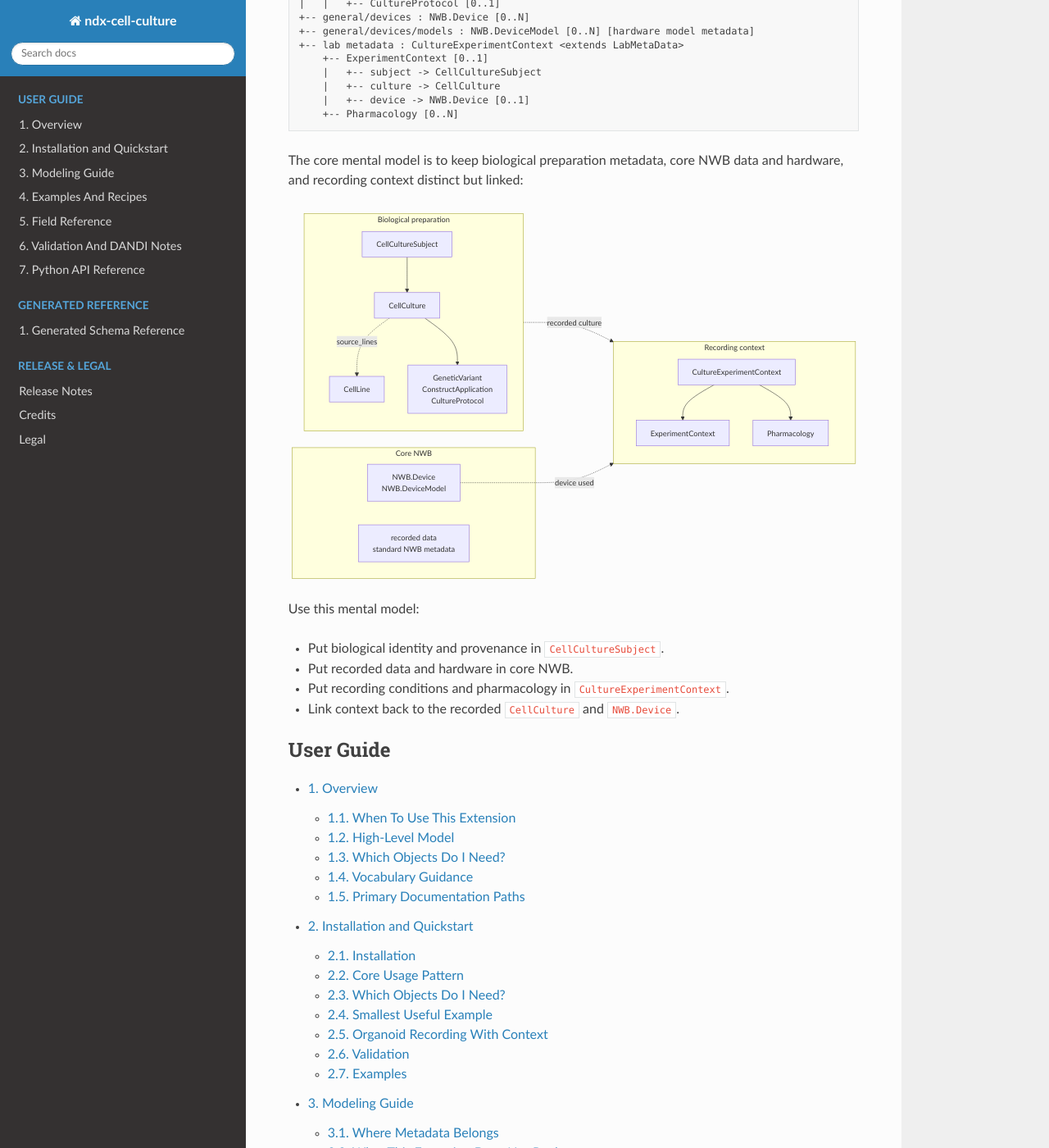
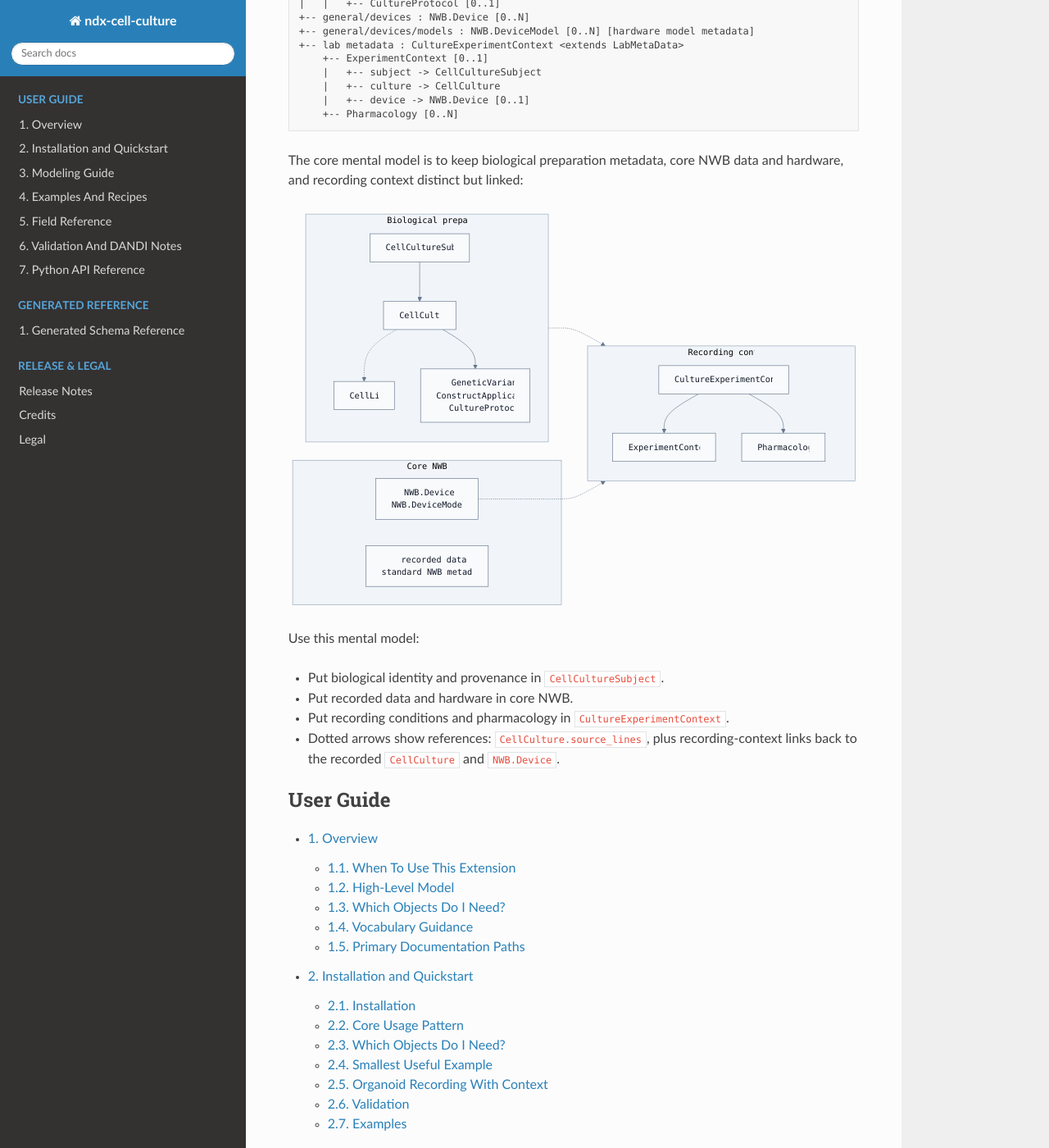
Before and after one commit to braingeneers/ndx-cell-culture, a Sphinx documentation site: the page built from docs/source/source/index.rst, in a window 1280 px wide and 1400 px high, scrolled down 765 px. Shown: the whole window at 82% size. Built offline with Sphinx 7.4.7 and the Read the Docs theme 3.1.0, drawn with Linux system fonts in a browser that asks for light colours.

Commit message:
Style documentation model diagram

```diff
--- a/docs/source/source/_static/theme_overrides.css
+++ b/docs/source/source/_static/theme_overrides.css
@@ -11,3 +11,16 @@
       overflow: visible !important;
    }
 }
+
+.mermaid {
+   margin: 1.25rem auto 1.5rem;
+   text-align: center;
+}
+
+.mermaid svg {
+   display: block;
+   height: auto;
+   margin: 0 auto;
+   max-width: 980px;
+   width: 100%;
+}
--- a/docs/source/source/index.rst
+++ b/docs/source/source/index.rst
@@ -49,6 +49,19 @@ and hardware, and recording context distinct but linked:
 
 .. mermaid::
 
+   %%{init: {
+     "theme": "base",
+     "themeVariables": {
+       "fontFamily": "Inter, Arial, sans-serif",
+       "fontSize": "15px",
+       "primaryColor": "#f8fafc",
+       "primaryTextColor": "#111827",
+       "primaryBorderColor": "#64748b",
+       "lineColor": "#64748b",
+       "clusterBkg": "#f1f5f9",
+       "clusterBorder": "#94a3b8"
+     }
+   }}%%
    flowchart LR
      subgraph Biology["Biological preparation"]
        Subject["CellCultureSubject"]
@@ -75,15 +88,17 @@ and hardware, and recording context distinct but linked:
        Context --> Pharm
      end
 
-     Biology -. "recorded culture" .-> Session
-     Device -. "device used" .-> Session
+     Biology -.-> Session
+     Device -.-> Session
 
 Use this mental model:
 
 * Put biological identity and provenance in ``CellCultureSubject``.
 * Put recorded data and hardware in core NWB.
 * Put recording conditions and pharmacology in ``CultureExperimentContext``.
-* Link context back to the recorded ``CellCulture`` and ``NWB.Device``.
+* Dotted arrows show references: ``CellCulture.source_lines``, plus
+  recording-context links back to the recorded ``CellCulture`` and
+  ``NWB.Device``.
 
 .. toctree::
     :numbered:
```
Also changed, not shown: other parts of docs/source/source/index.rst (+1 -1 lines), README.md (+17 -4 lines).
